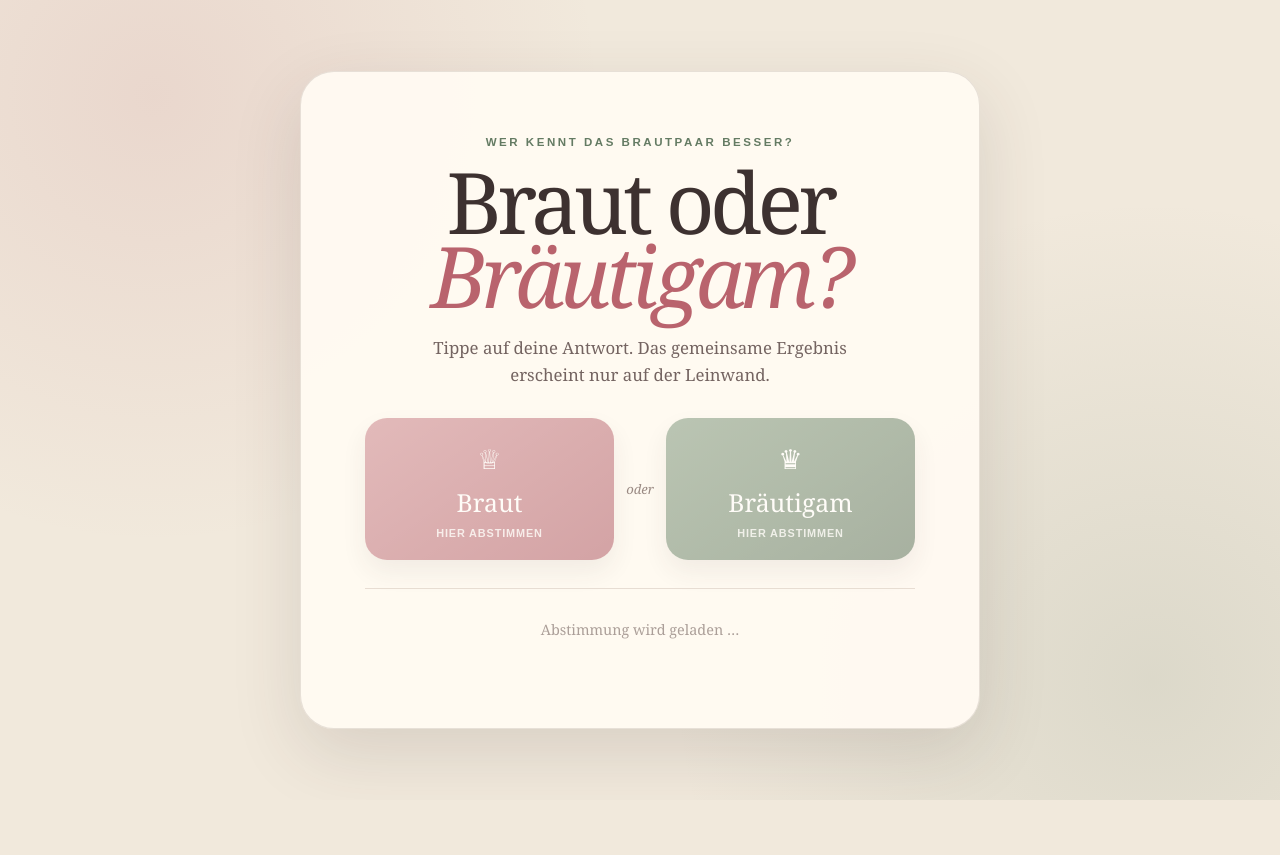
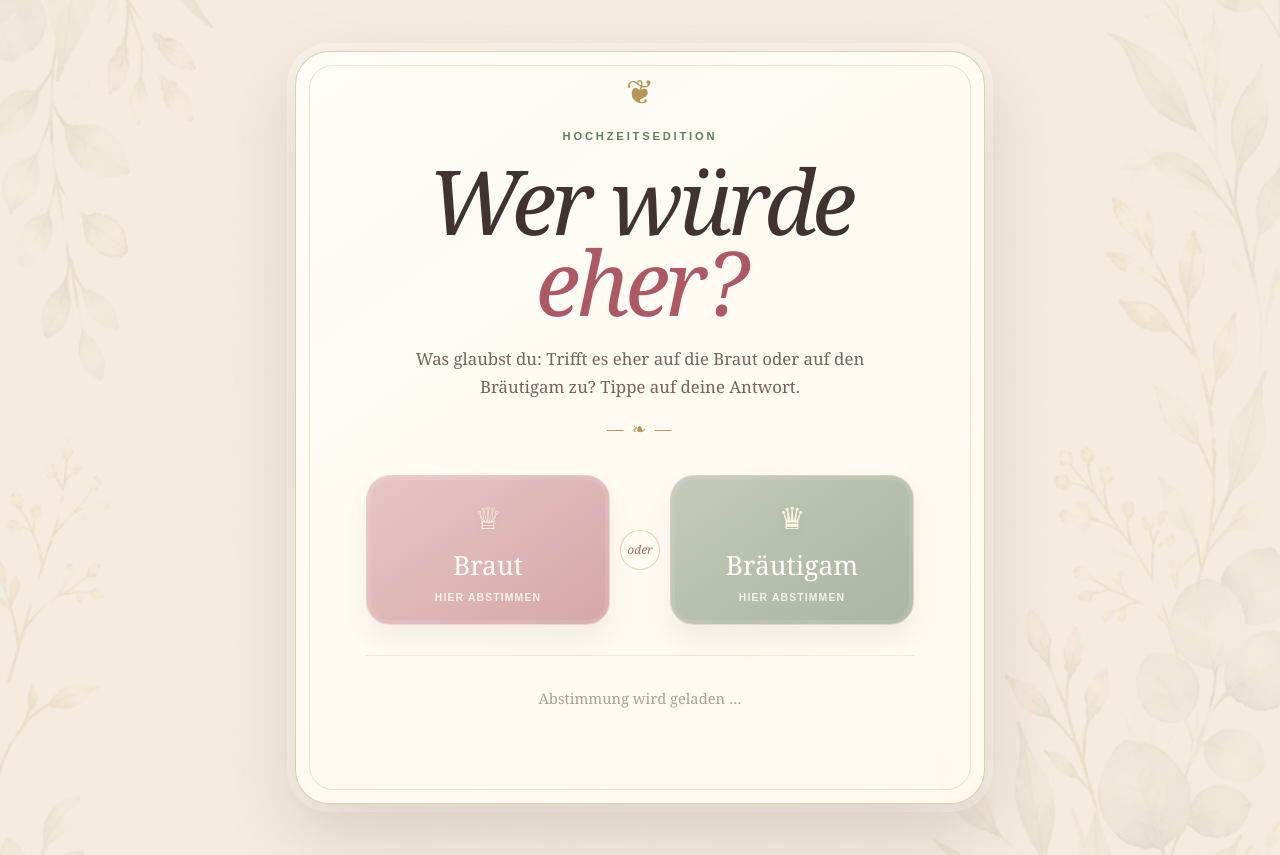
Before and after one commit to Thang951/Hochzeitsabstimmung, a plain HTML site: page index.html in a window 1280 px wide. Before the commit the page ends 800 px from the top, so only its background shows below. Drawn offline with Linux system fonts and the light colour scheme; a script that the page names is missing.

Commit message:
Add files via upload

```diff
--- a/index.html
+++ b/index.html
@@ -6,20 +6,21 @@
   <meta name="theme-color" content="#fffaf2">
   <title>Braut oder Bräutigam?</title>
   <style>
-    :root{--ink:#3d3130;--paper:#fffaf2;--rose:#b9636d;--sage:#647b63}
-    *{box-sizing:border-box}body{margin:0;background:radial-gradient(circle at 12% 12%,#b9636d22,transparent 28rem),radial-gradient(circle at 90% 85%,#647b6326,transparent 30rem),#f1e9dc;color:var(--ink);font-family:Arial,sans-serif}
-    main{min-height:100vh;display:grid;place-items:center;padding:25px 14px}.card{width:min(680px,100%);padding:clamp(34px,7vw,64px);border:1px solid #624b4426;border-radius:34px;background:#fffaf2f7;box-shadow:0 24px 70px #3d313024;text-align:center}
-    .eyebrow{margin:0 0 16px;color:var(--sage);font-size:.72rem;font-weight:700;letter-spacing:.22em;text-transform:uppercase}h1{margin:0;font:400 clamp(3rem,10vw,5.3rem)/.88 Georgia,serif;letter-spacing:-.055em}h1 em{color:var(--rose);font-weight:400}.intro{max-width:470px;margin:22px auto 30px;color:#746461;font:1.05rem/1.6 Georgia,serif}
-    .votes{display:grid;grid-template-columns:1fr 36px 1fr;align-items:center;gap:8px}.vote{min-height:142px;border:0;border-radius:22px;color:#fff;cursor:pointer;display:flex;flex-direction:column;align-items:center;justify-content:center;font:1.55rem Georgia,serif;box-shadow:0 12px 26px #3d313024;transition:.2s}.vote:hover:not(:disabled){transform:translateY(-4px)}.vote:disabled{cursor:default;opacity:.5}.vote.selected{opacity:1;outline:4px solid #ffffffcc;outline-offset:-8px}.bride{background:linear-gradient(145deg,#c77c84,#a94e5b)}.groom{background:linear-gradient(145deg,#789176,#526b52)}.icon{font-size:1.7rem;margin-bottom:8px}.vote small{font:700 .68rem Arial,sans-serif;letter-spacing:.08em;margin-top:8px;text-transform:uppercase;opacity:.82}.or{color:#9b8b84;font:italic .82rem Georgia,serif}
-    .status{margin-top:28px;border-top:1px solid #ded2c7;padding-top:22px;min-height:76px;color:#887873;font: .9rem/1.5 Georgia,serif}.check{display:grid;place-items:center;width:38px;height:38px;margin:0 auto 10px;border-radius:50%;background:var(--sage);color:#fff;font-family:Arial,sans-serif}.status h2{margin:0;color:var(--sage);font-size:1.25rem;font-weight:400}.status p{margin:8px auto 0;max-width:440px}.error{color:#9b3341}.loading{opacity:.7}
-    @media(max-width:520px){.card{border-radius:25px;padding:34px 18px 30px}.votes{grid-template-columns:1fr 1fr;gap:10px}.or{display:none}.vote{min-height:125px;font-size:1.3rem}}
+    :root{--ink:#403331;--paper:#fffaf2;--rose:#ad5965;--sage:#647b63;--gold:#b69757}
+    *{box-sizing:border-box}body{margin:0;color:var(--ink);font-family:Arial,sans-serif;background:#eee4d6}
+    main{min-height:100vh;display:grid;place-items:center;padding:clamp(18px,4vw,54px) 14px;background:linear-gradient(#f4eadde3,#f4eadde3),url('floral-gaeste.webp') center/cover fixed}
+    .card{isolation:isolate;position:relative;overflow:hidden;width:min(690px,100%);padding:clamp(42px,7vw,70px);border:1px solid #b6975770;border-radius:34px;background:linear-gradient(145deg,#fffdf8f7,#fff8eef5);box-shadow:0 28px 75px #46362e2c,0 0 0 8px #fffaf28c;text-align:center}.card::before{content:'❦';position:absolute;z-index:-1;top:16px;left:50%;transform:translateX(-50%);color:var(--gold);font:34px Georgia,serif}.card::after{content:'';position:absolute;inset:13px;z-index:-1;border:1px solid #b6975745;border-radius:24px;pointer-events:none}
+    .eyebrow{margin:8px 0 18px;color:var(--sage);font-size:.7rem;font-weight:700;letter-spacing:.25em;text-transform:uppercase}h1{margin:0;font:italic 400 clamp(3.2rem,10vw,5.6rem)/.9 Georgia,serif;letter-spacing:-.045em;text-shadow:0 2px 0 #fff}h1 em{color:var(--rose);font-weight:400}.intro{max-width:480px;margin:24px auto 32px;color:#75635f;font:1.05rem/1.65 Georgia,serif}.intro::after{content:'—  ❧  —';display:block;margin-top:14px;color:var(--gold);letter-spacing:.12em}
+    .votes{display:grid;grid-template-columns:1fr 40px 1fr;align-items:center;gap:10px}.vote{position:relative;min-height:150px;border:1px solid #f3dfb980;border-radius:24px;color:#fff;cursor:pointer;display:flex;flex-direction:column;align-items:center;justify-content:center;font:1.65rem Georgia,serif;box-shadow:0 14px 28px #3d313024,inset 0 0 0 4px #ffffff18;transition:transform .2s,box-shadow .2s}.vote:hover:not(:disabled){transform:translateY(-5px);box-shadow:0 18px 34px #3d313030,inset 0 0 0 4px #ffffff22}.vote:disabled{cursor:default;opacity:.48}.vote.selected{opacity:1;outline:3px solid #d8b86d;outline-offset:3px}.bride{background:linear-gradient(145deg,#cf8e95,#a94e5b)}.groom{background:linear-gradient(145deg,#84977f,#526b52)}.icon{font-size:1.9rem;margin-bottom:9px;color:#fff7da;text-shadow:0 2px 6px #0003}.vote small{font:700 .65rem Arial,sans-serif;letter-spacing:.11em;margin-top:9px;text-transform:uppercase;opacity:.84}.or{display:grid;place-items:center;width:40px;height:40px;border:1px solid #b6975760;border-radius:50%;color:#9b766e;background:#fffaf2;font:italic .75rem Georgia,serif}
+    .status{margin-top:30px;border-top:1px solid #c9ad7952;padding-top:23px;min-height:78px;color:#887873;font:.92rem/1.55 Georgia,serif}.check{display:grid;place-items:center;width:40px;height:40px;margin:0 auto 10px;border:1px solid #d8b86d;border-radius:50%;background:var(--sage);color:#fff;font-family:Arial,sans-serif;box-shadow:0 5px 12px #647b6335}.status h2{margin:0;color:var(--sage);font-size:1.3rem;font-weight:400}.status p{margin:8px auto 0;max-width:450px}.error{color:#9b3341}.loading{opacity:.7}
+    @media(max-width:520px){main{background-position:42% center}.card{border-radius:25px;padding:48px 18px 32px}.votes{grid-template-columns:1fr 1fr;gap:10px}.or{display:none}.vote{min-height:128px;font-size:1.35rem}.intro{font-size:.96rem}}
   </style>
 </head>
 <body>
 <main><section class="card">
-  <p class="eyebrow">Wer kennt das Brautpaar besser?</p>
-  <h1>Braut oder<br><em>Bräutigam?</em></h1>
-  <p class="intro">Tippe auf deine Antwort. Das gemeinsame Ergebnis erscheint nur auf der Leinwand.</p>
+  <p class="eyebrow">Hochzeitsedition</p>
+  <h1>Wer würde<br><em>eher?</em></h1>
+  <p class="intro">Was glaubst du: Trifft es eher auf die Braut oder auf den Bräutigam zu? Tippe auf deine Antwort.</p>
   <div class="votes" aria-label="Abstimmung">
     <button id="bride" class="vote bride" disabled><span class="icon">♕</span><span>Braut</span><small>Hier abstimmen</small></button>
     <span class="or">oder</span>
```
Also changed, not shown: ergebnis.html (+4 -4 lines), floral-gaeste.webp (added), floral-leinwand.webp (added).
